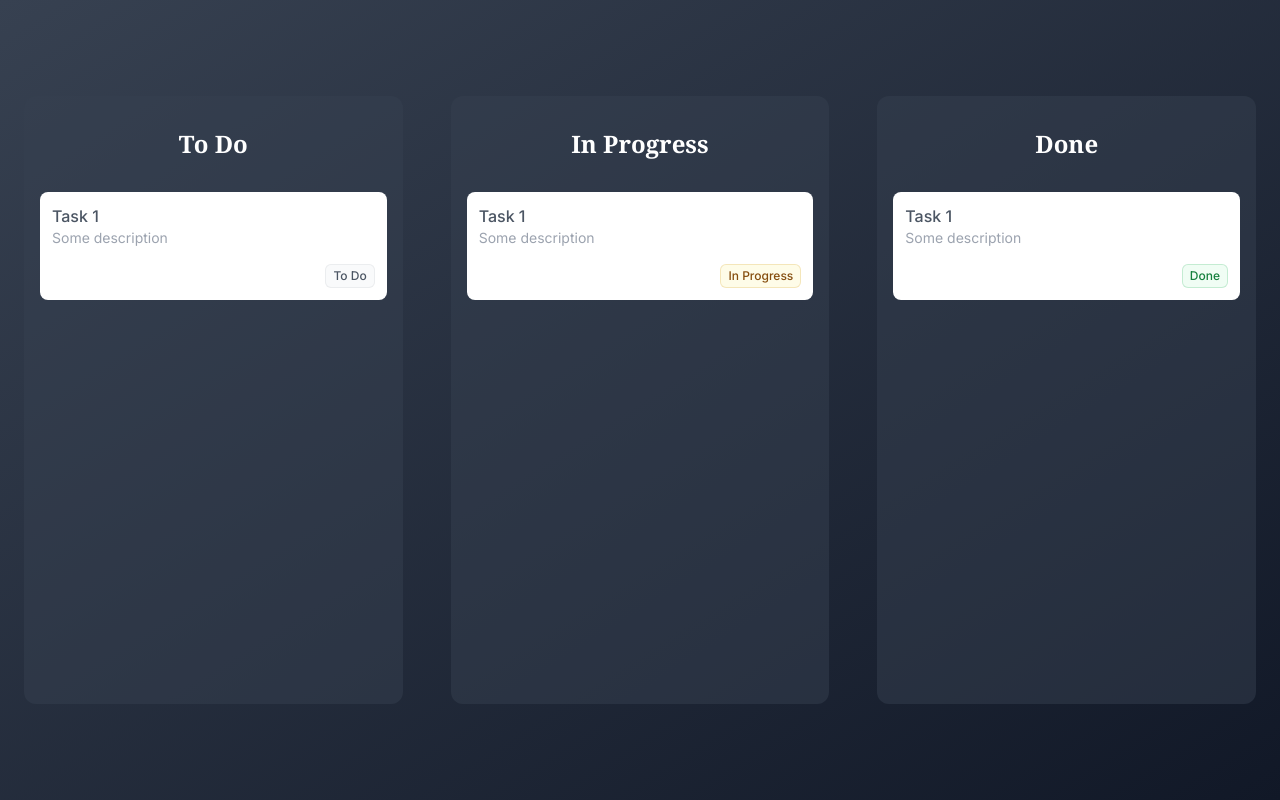
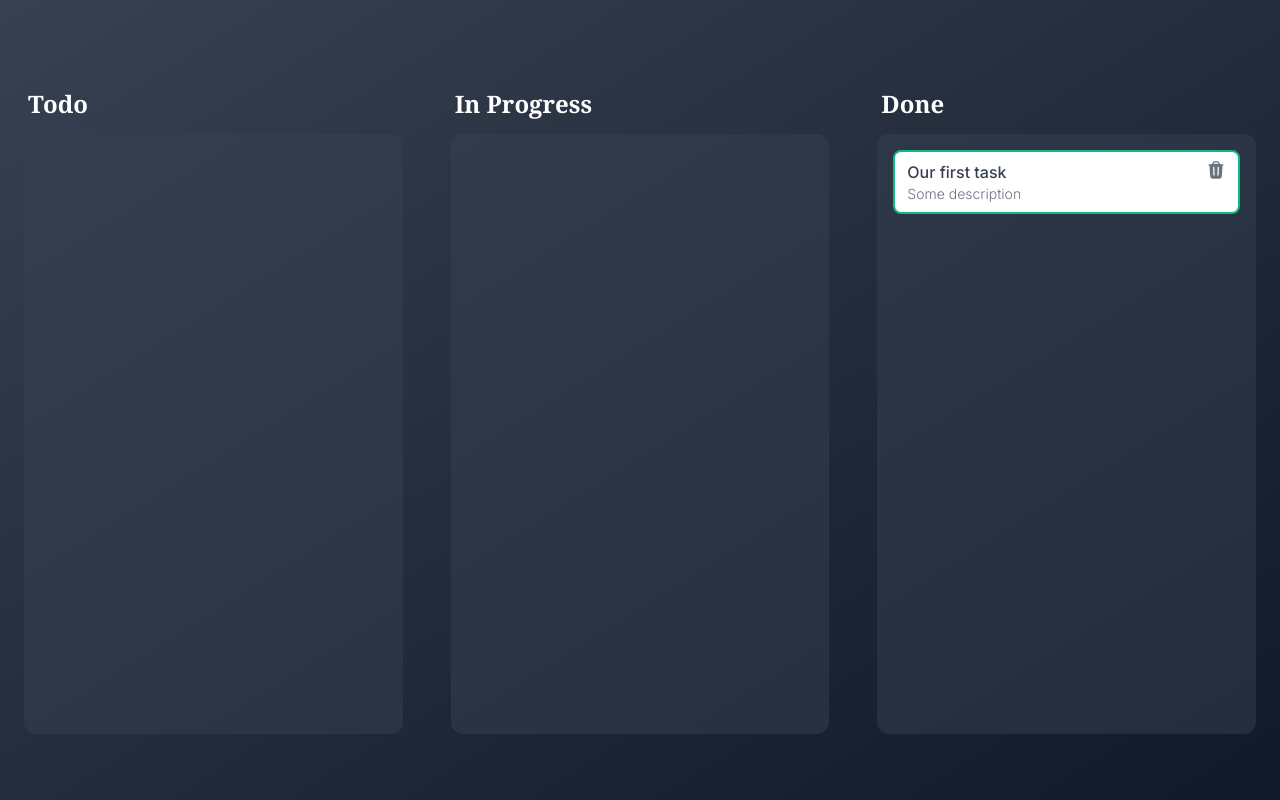
Before and after one commit to hanaisreal/notifyMe, a Next.js app: page / in a window 1280 px wide. Built offline with nearby package versions, Linux system fonts and the light colour scheme.

Commit message:
Update style

```diff
--- a/app/page.tsx
+++ b/app/page.tsx
@@ -2,7 +2,7 @@ import Columns from '@/components/columns'
 
 export default function Home() {
   return (
-    <section className='flex min-h-screen bg-gradient-to-br from-gray-700 to-gray-900 py-24 text-white'>
+    <section className='flex h-screen bg-gradient-to-br from-gray-700 to-gray-900 py-12 text-white'>
       <div className='mx-auto w-full max-w-7xl px-6'>
         <Columns />
       </div>
--- a/components/column.tsx
+++ b/components/column.tsx
@@ -1,14 +1,34 @@
 import Task from './task'
 
-export default function Column({ status }: { status: string }) {
+const tasks = [
+  {
+    id: '1234',
+    title: 'Our first task',
+    description: 'Some description',
+    status: 'DONE'
+  }
+]
+
+export default function Column({
+  title,
+  status
+}: {
+  title: string
+  status: string
+}) {
+  const filteredTasks = tasks.filter(task => task.status === status)
+
   return (
-    <div className='h-full w-56 flex-1 rounded-xl bg-gray-700/50 p-4 pt-8'>
-      <h2 className='text-center font-serif text-2xl font-semibold'>
-        {status}
-      </h2>
-      <div className='mt-8'>
-        <Task title='Task 1' description='Some description' status={status} />
+    <section className='h-[600px] flex-1'>
+      <h2 className='ml-1 font-serif text-2xl font-semibold'>{title}</h2>
+
+      <div className='mt-3.5 h-full w-full flex-1 rounded-xl bg-gray-700/50 p-4'>
+        <div className='flex flex-col gap-4'>
+          {filteredTasks.map(task => (
+            <Task key={task.id} {...task} />
+          ))}
+        </div>
       </div>
-    </div>
+    </section>
   )
 }
--- a/components/columns.tsx
+++ b/components/columns.tsx
@@ -2,10 +2,10 @@ import Column from './column'
 
 export default function Columns() {
   return (
-    <section className='flex h-full gap-6 lg:gap-12'>
-      <Column status='To Do' />
-      <Column status='In Progress' />
-      <Column status='Done' />
+    <section className='mt-10 flex gap-6 lg:gap-12'>
+      <Column title='Todo' status='TODO' />
+      <Column title='In Progress' status='IN_PROGRESS' />
+      <Column title='Done' status='DONE' />
     </section>
   )
 }
--- a/components/task.tsx
+++ b/components/task.tsx
@@ -1,5 +1,5 @@
 import React from 'react'
-import Badge from './badge'
+import { cn } from '@/lib/utils'
 
 export default function Task({
   title,
@@ -11,13 +11,35 @@ export default function Task({
   status: string
 }) {
   return (
-    <div className='rounded-lg bg-white px-3 py-3 text-gray-900'>
-      <h3 className='font-medium text-gray-600'>{title}</h3>
-      <p className='text-sm text-gray-400'>{description}</p>
+    <div
+      className={cn(
+        'flex cursor-move items-start justify-between rounded-lg bg-white px-3 py-2 text-gray-900',
+        {
+          'border-2 border-sky-500': status === 'TODO',
+          'border-2 border-amber-500': status === 'IN_PROGRESS',
+          'border-2 border-emerald-500': status === 'DONE'
+        }
+      )}
+    >
+      <div>
+        <h3 className='font-medium text-gray-700'>{title}</h3>
+        <p className='text-sm font-light text-gray-500'>{description}</p>
+      </div>
 
-      <div className='mt-4 flex'>
-        <Badge status={status} />
-      </div>
+      <button className='cursor-pointer'>
+        <svg
+          xmlns='http://www.w3.org/2000/svg'
+          viewBox='0 0 24 24'
+          fill='currentColor'
+          className='h-5 w-5 text-gray-500 hover:text-rose-400'
+        >
+          <path
+            fillRule='evenodd'
+            d='M16.5 4.478v.227a48.816 48.816 0 013.878.512.75.75 0 11-.256 1.478l-.209-.035-1.005 13.07a3 3 0 01-2.991 2.77H8.084a3 3 0 01-2.991-2.77L4.087 6.66l-.209.035a.75.75 0 01-.256-1.478A48.567 48.567 0 017.5 4.705v-.227c0-1.564 1.213-2.9 2.816-2.951a52.662 52.662 0 013.369 0c1.603.051 2.815 1.387 2.815 2.951zm-6.136-1.452a51.196 51.196 0 013.273 0C14.39 3.05 15 3.684 15 4.478v.113a49.488 49.488 0 00-6 0v-.113c0-.794.609-1.428 1.364-1.452zm-.355 5.945a.75.75 0 10-1.5.058l.347 9a.75.75 0 101.499-.058l-.346-9zm5.48.058a.75.75 0 10-1.498-.058l-.347 9a.75.75 0 001.5.058l.345-9z'
+            clipRule='evenodd'
+          />
+        </svg>
+      </button>
     </div>
   )
 }
```
